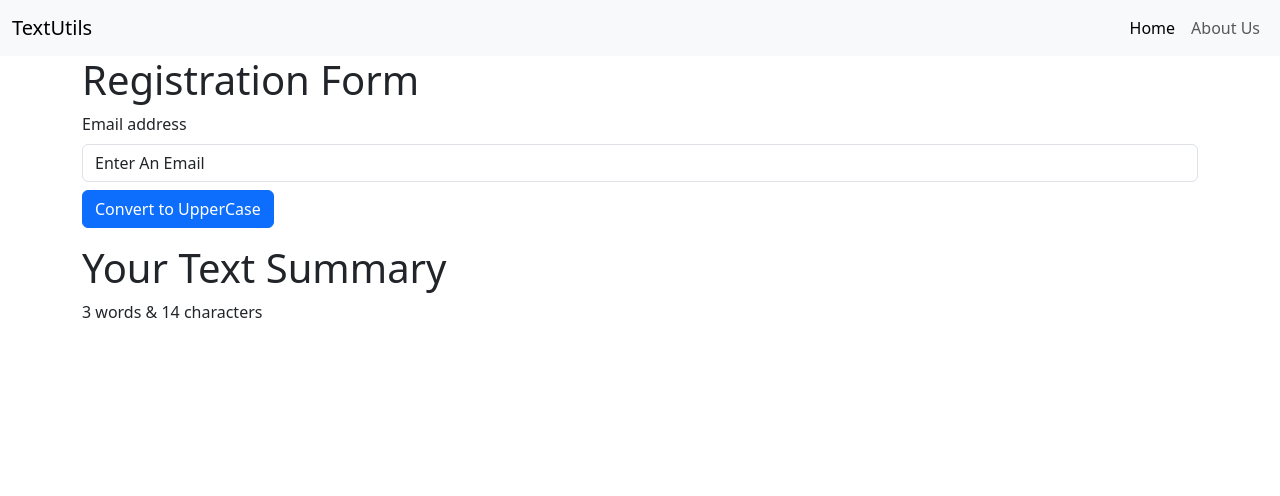
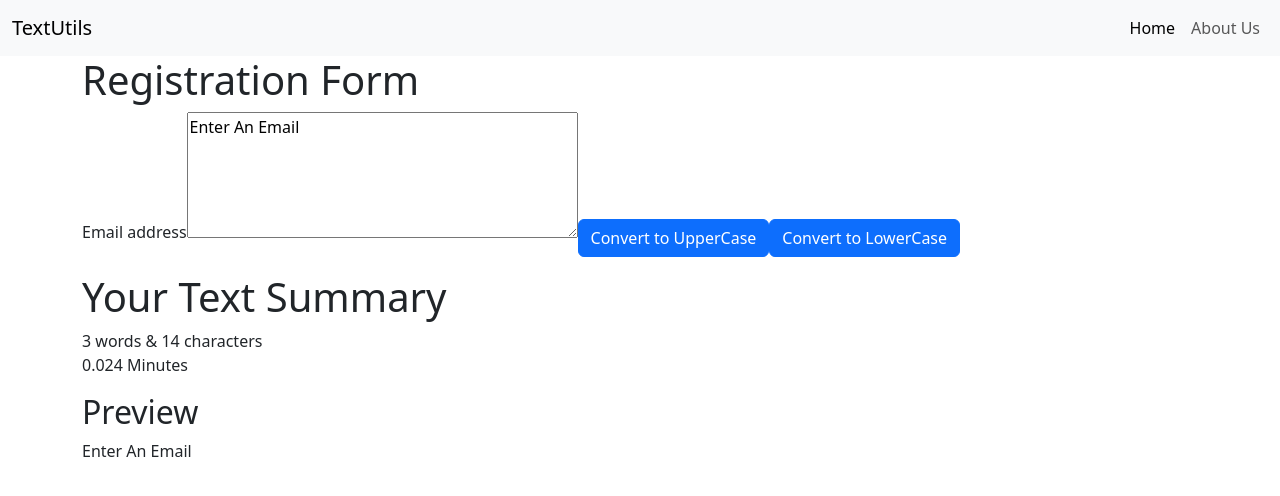
Before and after one commit to ROHITSABI/react-1, a React (Create React App) app: page / in a window 1280 px wide. Shown: the top 496 px of the page. Built offline with nearby package versions, Linux system fonts and the light colour scheme.

Commit message:
lowercase-uppercase

```diff
--- a/src/components/TextForm.js
+++ b/src/components/TextForm.js
@@ -7,6 +7,11 @@ function TextForm(props) {
   let handleOnClick = () => {
     console.log("Onclick was clicked");
     let newText = text.toUpperCase();
+    setText(newText);
+  };
+
+  let handleOnClick2 = () => {
+    let newText = text.toLowerCase();
     setText(newText);
   };
 
@@ -22,24 +27,31 @@ function TextForm(props) {
           <label htmlFor="myBox" className="form-label">
             Email address
           </label>
-          <input
-            type="email"
-            className="form-control"
-            id="myBox"
+          <textarea
+            cols="40"
+            rows="5"
             value={text}
             onChange={handleOnChange}
-          />
+          ></textarea>
+
           <button className="btn btn-primary mt-2" onClick={handleOnClick}>
             Convert to UpperCase
+          </button>
+          <button className="btn btn-primary mt-2" onClick={handleOnClick2}>
+            Convert to LowerCase
           </button>
         </div>
       </div>
       <div className="container">
         <h1>Your Text Summary</h1>
         <p>
-          {text.split(" ").length} words & {text.length} characters
+          {text.split(" ").length} words & {text.length} characters <br />
+          {0.008 * text.split(" ").length} Minutes
         </p>
+        <h2>Preview</h2>
+        {text}
       </div>
+      <div className="container"></div>
     </>
   );
 }
```
